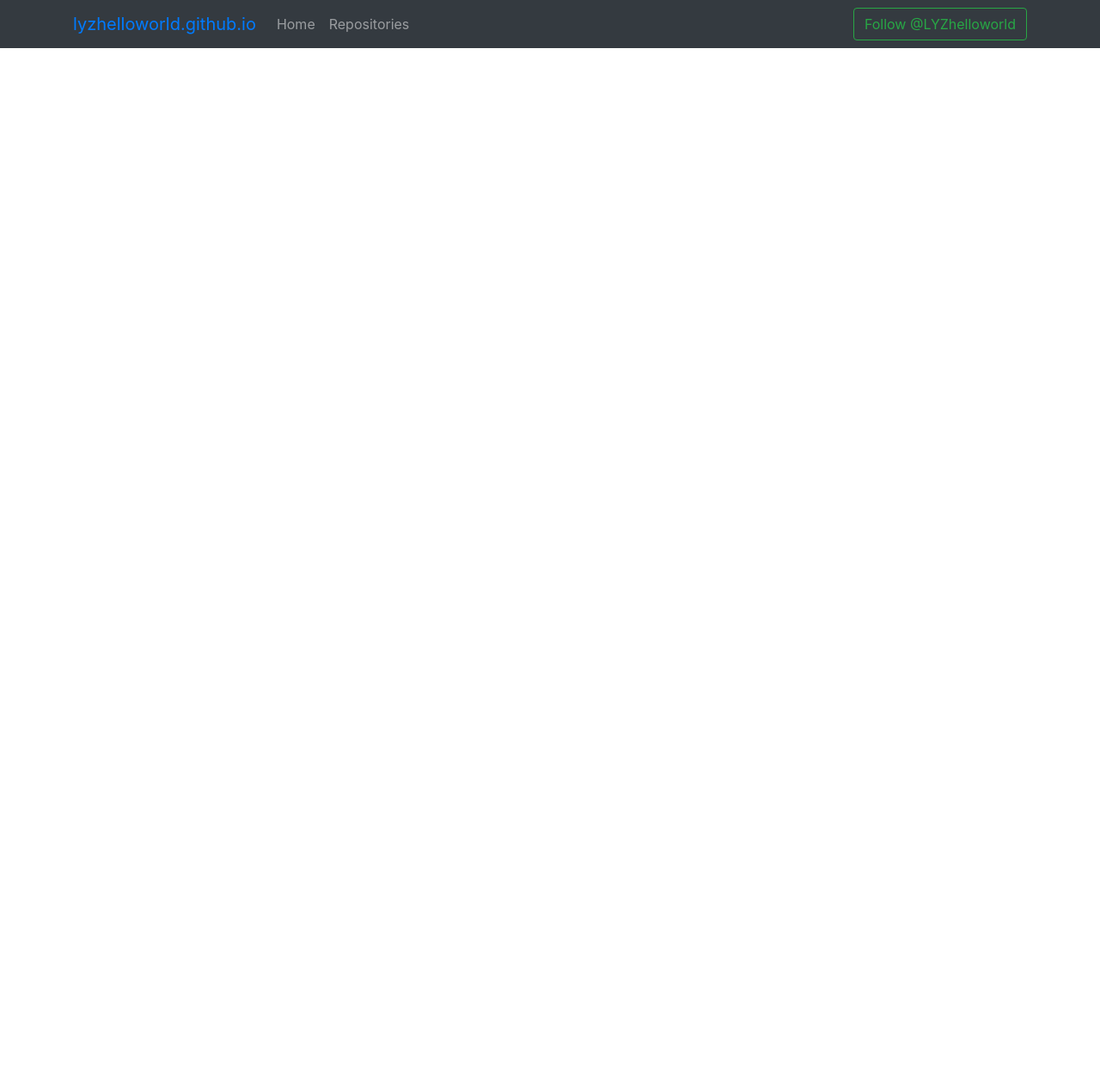
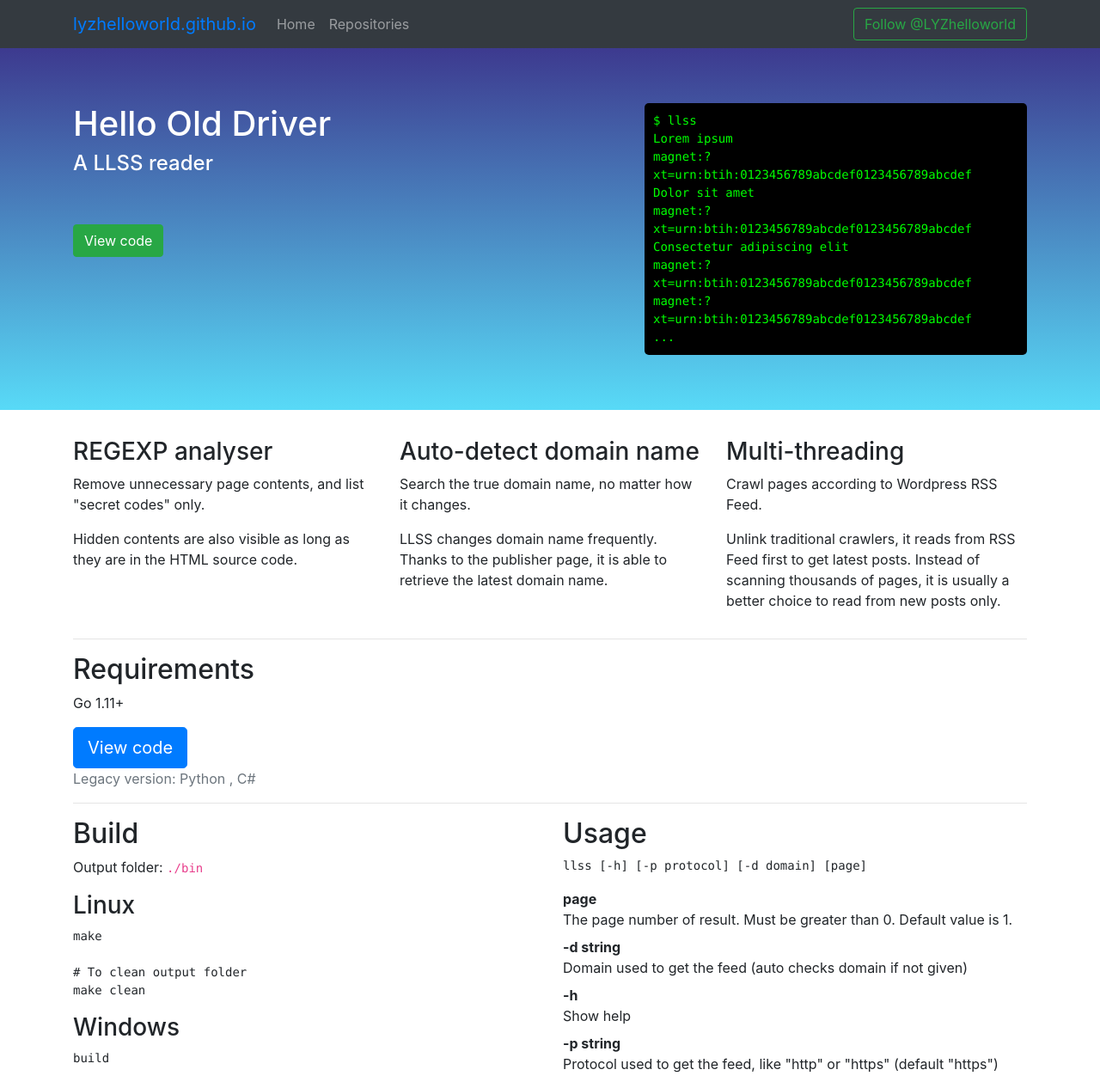
Before and after one commit to LYZhelloworld/website, an Angular app: page /repo/hello-old-driver in a window 1280 px wide. Before the commit this address led to /. Shown: the whole page at 86% size. Before the commit the page ends 800 px from the top, so only its background shows below. Built offline with nearby package versions, Linux system fonts and the light colour scheme.

Commit message:
Add Hello-Old-Driver component

```diff
--- a/src/app/app-routing.module.ts
+++ b/src/app/app-routing.module.ts
@@ -2,10 +2,12 @@ import { NgModule } from '@angular/core';
 import { Routes, RouterModule } from '@angular/router';
 import { HomeComponent } from './home/home.component';
 import { RepoComponent } from './repo/repo.component';
+import { HelloOldDriverComponent } from './repo/hello-old-driver/hello-old-driver.component';
 
 const routes: Routes = [
   { path: '', component: HomeComponent },
-  { path: 'repo', component: RepoComponent }
+  { path: 'repo', component: RepoComponent },
+  { path: 'repo/hello-old-driver', component: HelloOldDriverComponent }
 ];
 
 @NgModule({
--- a/src/app/app.module.ts
+++ b/src/app/app.module.ts
@@ -7,6 +7,7 @@ import { NavbarComponent } from './templates/navbar/navbar.component';
 import { RepoComponent } from './repo/repo.component';
 import { HomeComponent } from './home/home.component';
 import { SidebarComponent } from './templates/sidebar/sidebar.component';
+import { HelloOldDriverComponent } from './repo/hello-old-driver/hello-old-driver.component';
 
 @NgModule({
   declarations: [
@@ -14,7 +15,8 @@ import { SidebarComponent } from './templates/sidebar/sidebar.component';
     NavbarComponent,
     RepoComponent,
     HomeComponent,
-    SidebarComponent
+    SidebarComponent,
+    HelloOldDriverComponent
   ],
   imports: [
     BrowserModule,
--- /dev/null
+++ b/src/app/repo/hello-old-driver/hello-old-driver.component.html
@@ -0,0 +1,85 @@
+<div class="jumbotron jumbotron-fluid text-white">
+	<div class="container">
+		<div class="row">
+			<div class="col-md-7">
+				<h1>Hello Old Driver</h1>
+				<h2 style="font-size: 1.5rem">A LLSS reader</h2>
+				<a href="https://github.com/LYZhelloworld/image-2-pdf-Go" target="_blank"
+					class="btn btn-success mt-5">View
+					code</a>
+			</div>
+			<div class="col-md-5 hidden-sm">
+				<code class="usage-example">
+					$ llss<br/>
+					Lorem ipsum<br/>
+					magnet:?xt=urn:btih:0123456789abcdef0123456789abcdef<br/>
+					Dolor sit amet<br/>
+					magnet:?xt=urn:btih:0123456789abcdef0123456789abcdef<br/>
+					Consectetur adipiscing elit<br/>
+					magnet:?xt=urn:btih:0123456789abcdef0123456789abcdef<br/>
+					magnet:?xt=urn:btih:0123456789abcdef0123456789abcdef<br/>
+					...
+				</code>
+			</div>
+		</div>
+	</div>
+</div>
+<div class="container">
+	<div class="row">
+		<div class="col-md-4">
+			<h3>REGEXP analyser</h3>
+			<p>Remove unnecessary page contents, and list "secret codes" only.</p>
+			<p>Hidden contents are also visible as long as they are in the HTML source code.</p>
+		</div>
+		<div class="col-md-4">
+			<h3>Auto-detect domain name</h3>
+			<p>Search the true domain name, no matter how it changes.</p>
+			<p>LLSS changes domain name frequently. Thanks to the publisher page, it is able to retrieve the latest
+				domain name.</p>
+		</div>
+		<div class="col-md-4">
+			<h3>Multi-threading</h3>
+			<p>Crawl pages according to Wordpress RSS Feed.</p>
+			<p>Unlink traditional crawlers, it reads from RSS Feed first to get latest posts. Instead of scanning
+				thousands of pages, it is usually a better choice to read from new posts only.</p>
+		</div>
+	</div>
+	<hr />
+	<div>
+		<h2>Requirements</h2>
+		<p>Go 1.11+</p>
+		<a href="https://github.com/LYZhelloworld/image-2-pdf-Go" target="_blank" class="btn btn-lg btn-primary">View
+			code</a><br />
+		<p class="text-muted">
+			Legacy version:
+			<a href="https://github.com/LYZhelloworld/image-2-pdf-Python" target="_blank" class="text-muted">Python</a>
+			,
+			<a href="https://github.com/LYZhelloworld/image-2-pdf-CSharp" target="_blank" class="text-muted">C#</a>
+		</p>
+	</div>
+	<hr />
+	<div class="row">
+		<div class="col-md-6">
+			<h2>Build</h2>
+			<p>Output folder: <code>./bin</code></p>
+			<h3>Linux</h3>
+			<pre><code>make<br /><br /># To clean output folder<br />make clean</code></pre>
+			<h3>Windows</h3>
+			<pre><code>build</code></pre>
+		</div>
+		<div class="col-md-6">
+			<h2>Usage</h2>
+			<pre><code>llss [-h] [-p protocol] [-d domain] [page]</code></pre>
+			<dl>
+				<dt>page</dt>
+				<dd>The page number of result. Must be greater than 0. Default value is 1.</dd>
+				<dt>-d string</dt>
+				<dd>Domain used to get the feed (auto checks domain if not given)</dd>
+				<dt>-h</dt>
+				<dd>Show help</dd>
+				<dt>-p string</dt>
+				<dd>Protocol used to get the feed, like "http" or "https" (default "https")</dd>
+			</dl>
+		</div>
+	</div>
+</div>
--- /dev/null
+++ b/src/app/repo/hello-old-driver/hello-old-driver.component.scss
@@ -0,0 +1,12 @@
+div.jumbotron {
+	background-image: linear-gradient(rgb(61, 58, 143), rgb(88, 218, 247));
+}
+
+.usage-example {
+	display: block;
+	background-color: black;
+	padding: 10px;
+	border-radius: 5px;
+	color: lime;
+	overflow: hidden;
+}
--- /dev/null
+++ b/src/app/repo/hello-old-driver/hello-old-driver.component.ts
@@ -0,0 +1,15 @@
+import { Component, OnInit } from '@angular/core';
+
+@Component({
+  selector: 'app-hello-old-driver',
+  templateUrl: './hello-old-driver.component.html',
+  styleUrls: ['./hello-old-driver.component.scss']
+})
+export class HelloOldDriverComponent implements OnInit {
+
+  constructor() { }
+
+  ngOnInit() {
+  }
+
+}
--- a/src/app/repo/repo.component.html
+++ b/src/app/repo/repo.component.html
@@ -4,7 +4,7 @@
 			<div class="row">
 				<div class="card col-12 mb-2" *ngFor="let repo of repos | async">
 					<div class="card-body">
-						<h2 class="card-title"><a href="{{ repo.href }}" target="_blank">{{ repo.name }}</a></h2>
+						<h2 class="card-title"><a href="{{ repo.href }}">{{ repo.name }}</a></h2>
 						<p class="card-text">
 							{{ repo.description }}<br/>
 							<span class="badge badge-pill" [ngClass]="getBadgeClass(i)"
@@ -12,7 +12,7 @@
 								{{ lang }}
 							</span>
 						</p>
-						<a href="{{ repo.href }}" target="_blank" class="btn btn-outline-primary btn-sm">View</a>
+						<a href="{{ repo.href }}" class="btn btn-outline-primary btn-sm">View</a>
 					</div>
 				</div>
 			</div>
```
Also changed, not shown: src/assets/json/repo.json (+4 -3 lines), 1 other file (tests, documents, lock files or other folders).
